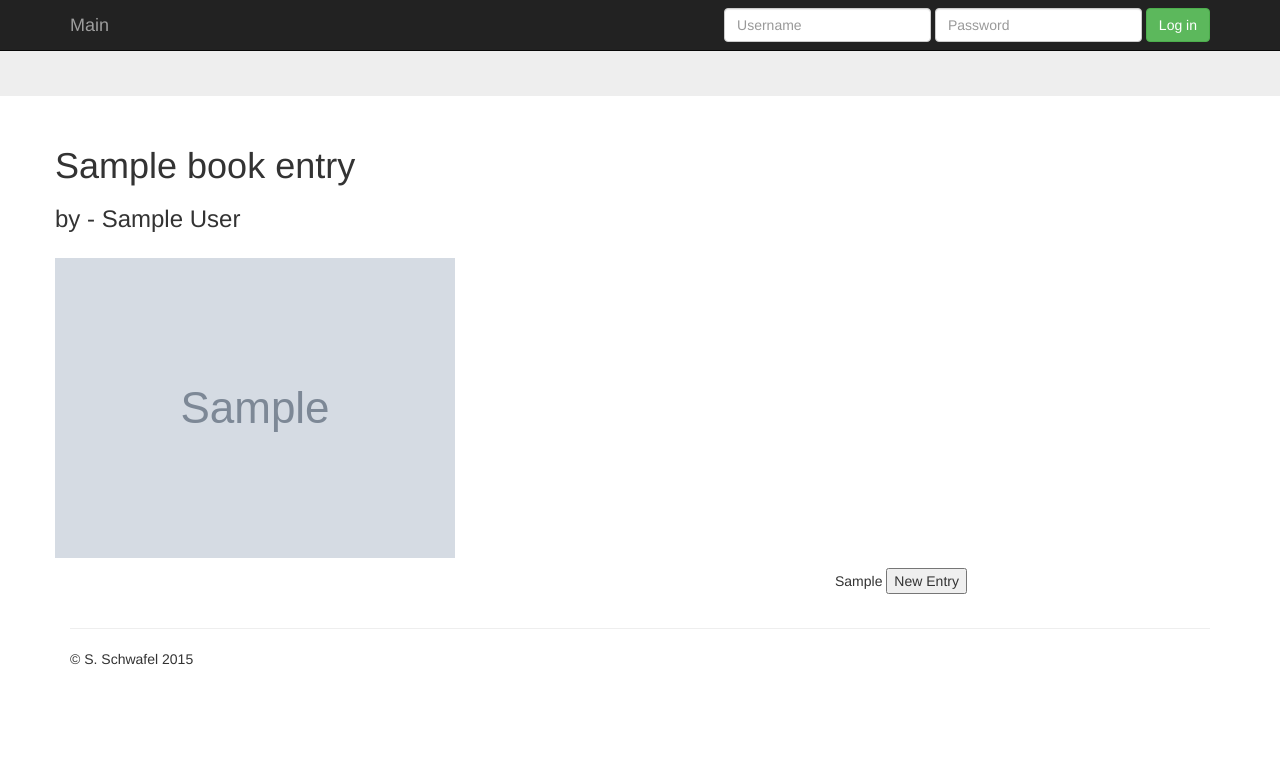
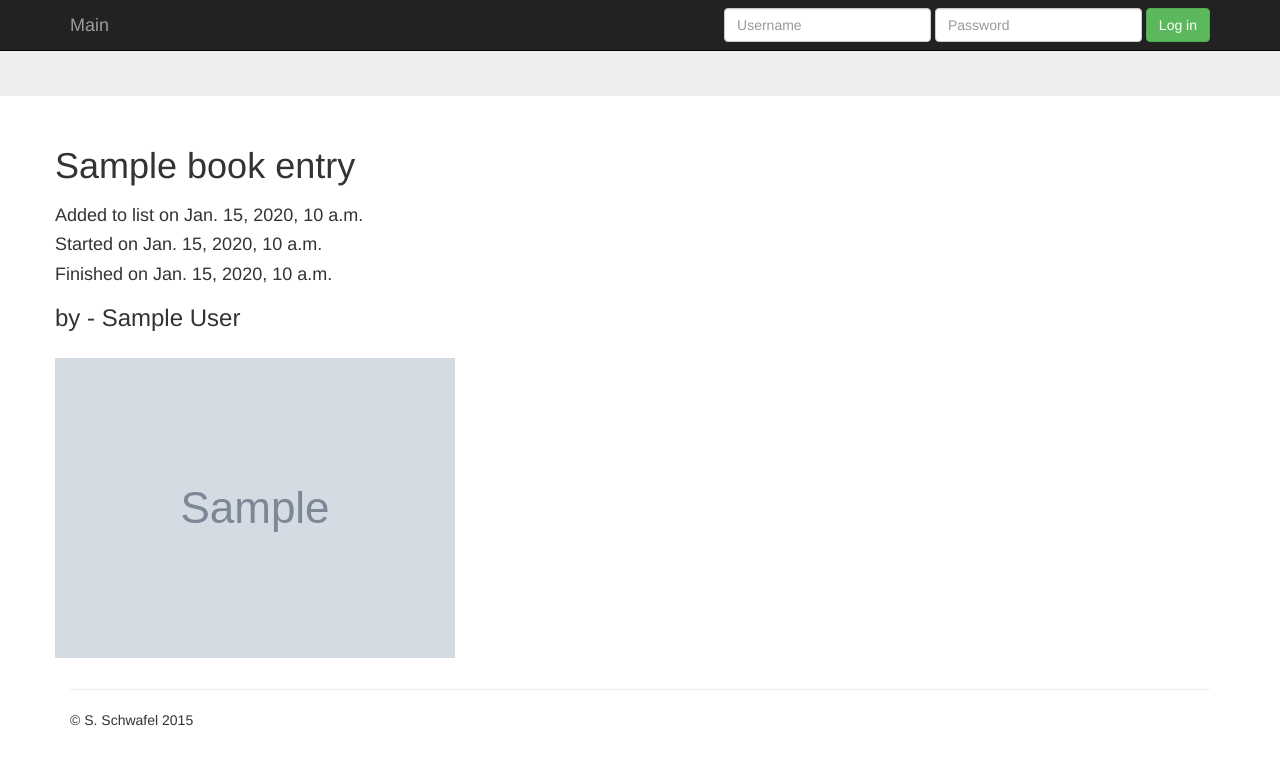
Before and after one commit to saschwafel/booki, a Django app: template booki/booklist/templates/booklist/detail.html in a window 1280 px wide. Shown: the top 765 px of the page. Run offline with Django 3.2, Linux system fonts and the light colour scheme; the template is opened without the code that fills it: most values are stand-ins (such as "Sample title", 1, 10 or a date in 2020); grey boxes marked "Sample" are stand-in pictures; some libraries are stand-ins or nearby versions.

Commit message:
Currently working with new-entry form and GR api

```diff
--- a/booki/booklist/templates/booklist/detail.html
+++ b/booki/booklist/templates/booklist/detail.html
@@ -13,6 +13,18 @@
 <h1>
     {{ book_entry.title }}
 </h1>
+
+    <h3>
+        <h4>
+            Added to list on {{ book_entry.date_added }}
+        </h4>
+        <h4>
+            Started on {{ book_entry.date_started }}
+        </h4>
+        <h4>
+            Finished on {{ book_entry.date_finished }}
+        </h4>
+    </h3>
 <h3>
     by - {{ book_entry.author }}
 
--- a/booki/templates/new_entry.html
+++ b/booki/booklist/templates/booklist/new_entry.html
@@ -1,3 +1,6 @@
+{% extends 'base.html'%}
+
+{% block new_entry %}
     <script src="https://ajax.googleapis.com/ajax/libs/jquery/1.8.3/jquery.min.js"></script>
     <link href="{{ STATIC_URL }}css/bootstrap.css" rel="stylesheet" type="text/css"/>
     <script src="{{ STATIC_URL }}js/bootstrap.js"></script>
@@ -11,3 +14,4 @@
     <input type="submit" value="Submit" />
 
     </form>
+{% endblock %}
--- a/booki/templates/base.html
+++ b/booki/templates/base.html
@@ -52,11 +52,12 @@
 
         {% if user.is_authenticated %}
 
-            <form class="navbar-form navbar-right" action="{% url 'logout' %}" method="POST">
+            <form class="navbar-form navbar-right" action="{% url 'logout' %}">
+            <button type="submit" class="btn btn-success">Log Out</button>
+            </form>
 
         {% csrf_token %}
 
-            <button type="submit" class="btn btn-success">Log Out</button>
         {% else %}
             <form class="navbar-form navbar-right" action="{% url 'login' %}" method="POST">
         {% csrf_token %}
@@ -95,18 +96,22 @@
        </div>
         <div class="col-md-4">
 
-        </div>
 
-        <!--<form action="/new-entry/" method="POST">-->
-        <form method="POST">
+        {% if user.is_authenticated %}
+            <!--<form  method="POST">-->
+            <form method="POST">
 
-        {% csrf_token %}
+            {% csrf_token %}
 
-        {{ form_new.as_table }}
+            {{ form_new.as_p }}
 
             <input type="submit" value="New Entry" />
 
-        </form>
+            </form>
+
+        {% endif %}
+
+        </div>
 
       </div>
 
```
Also changed, not shown: booki/booklist/views.py (+21 -3 lines), booki/db.sqlite3.
